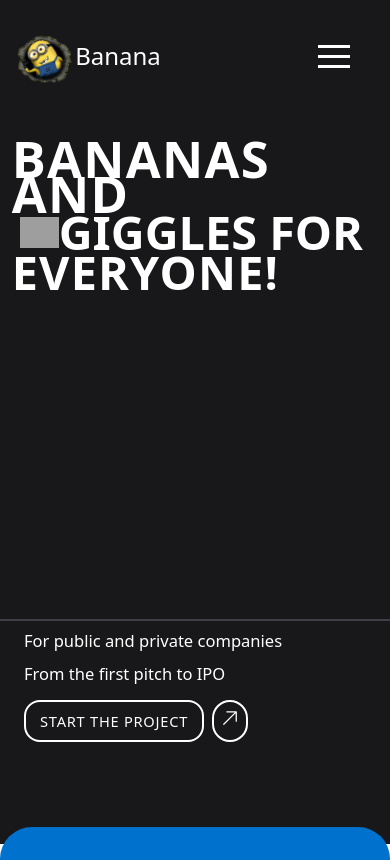
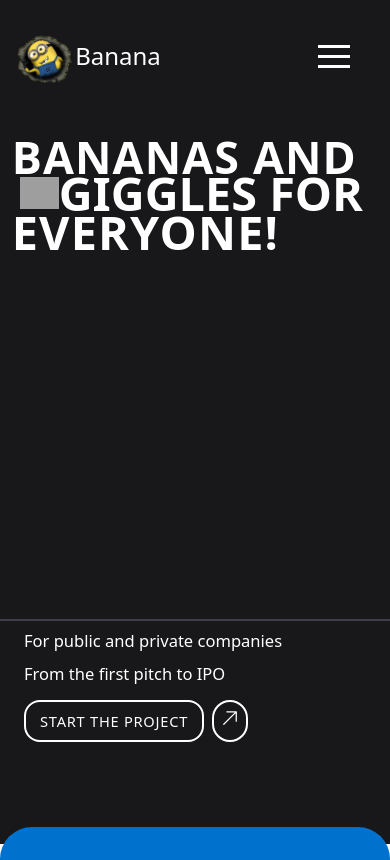
Before and after one commit to ashu1144/Animation-website, a React (Vite) app: page / in a window 390 px wide. Shown: the top 860 px of the page. Built offline with nearby package versions, Linux system fonts and the light colour scheme; grey boxes are pictures that could not be loaded; a web font is replaced by a local one.

Commit message:
final update

```diff
--- a/src/Components/LandingPage.jsx
+++ b/src/Components/LandingPage.jsx
@@ -9,7 +9,7 @@ const LandingPage = () => {
     <div  data-scroll data-scroll-section data-scroll-speed={ismall?"-0.7":"-0.3"} className='relative w-full h-full bg-zinc-900 text-white pt-1 -mb-[2vh] xl:-mb-2'>
         <div className='textStructure  px-[3vw] mt-[35vw] sm:mt-[28vw] md:mt-[21vh] '>
             <div className="masker font-semibold ">
-                <h1 className=" tracking-wide text-[13vw] lg:text-[8vw]  leading-[0.7] font-extrabold md:tracking-tighter uppercase  "> Bananas and</h1>
+                <h1 className=" tracking-wide text-[11.5vw] lg:text-[8vw]  leading-[0.7] font-extrabold md:tracking-tighter uppercase  "> Bananas and</h1>
             </div>
             <div className="masker font-semibold flex items-center ml-2  ">
                 <motion.div
```
Also changed, not shown: src/Components/Navbar.jsx (line endings or trailing spaces).
